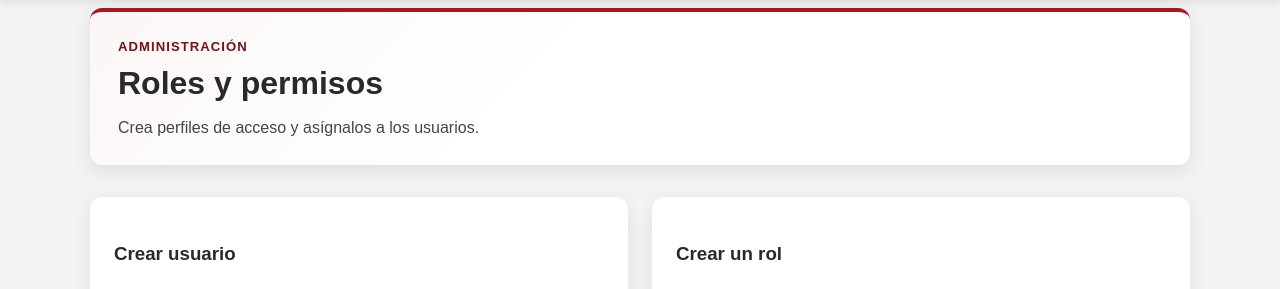
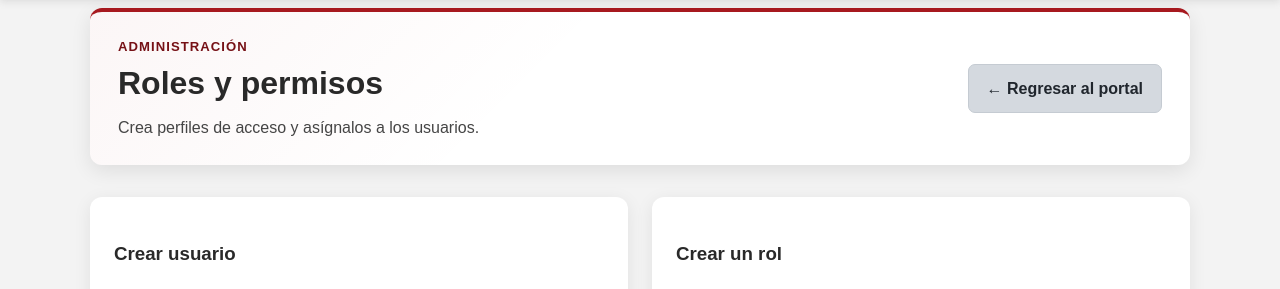
Before and after one commit to CELSOVEN/InfoEK-Balam, a Flask app: page /administracion/roles in a window 1280 px wide. Shown: the part 58-347 px from the top of the page. Run offline with Flask 3, Linux system fonts and the light colour scheme; a user stored in the database is signed in.

Commit message:
Se acutaliza con roles

```diff
--- a/app.py
+++ b/app.py
@@ -437,8 +437,10 @@ def cargar_roles_y_permisos_iniciales():
     if basico is None:
         basico = Rol(nombre="Básico", es_sistema=True)
         db.session.add(basico)
-    basico.descripcion = "Acceso al portal sin biblioteca ni producción."
-    basico.permisos = []
+    basico.descripcion = "Acceso al portal y consulta de la biblioteca."
+    basico.permisos = [
+        permisos["biblioteca.ver"],
+    ]
 
     db.session.flush()
     admin_username = os.environ.get("ADMIN_USERNAME", "admin")
--- a/templates/administrar_roles.html
+++ b/templates/administrar_roles.html
@@ -9,6 +9,9 @@
         <h2>Roles y permisos</h2>
         <p>Crea perfiles de acceso y asígnalos a los usuarios.</p>
     </div>
+    <a class="boton-secundario" href="{{ url_for('portal') }}">
+        &larr; Regresar al portal
+    </a>
 </section>
 
 {% with mensajes = get_flashed_messages(with_categories=true) %}
```
Also changed, not shown: templates/visor_biblioteca.html (+9 -0 lines), instance/info_ek_balam.db.
